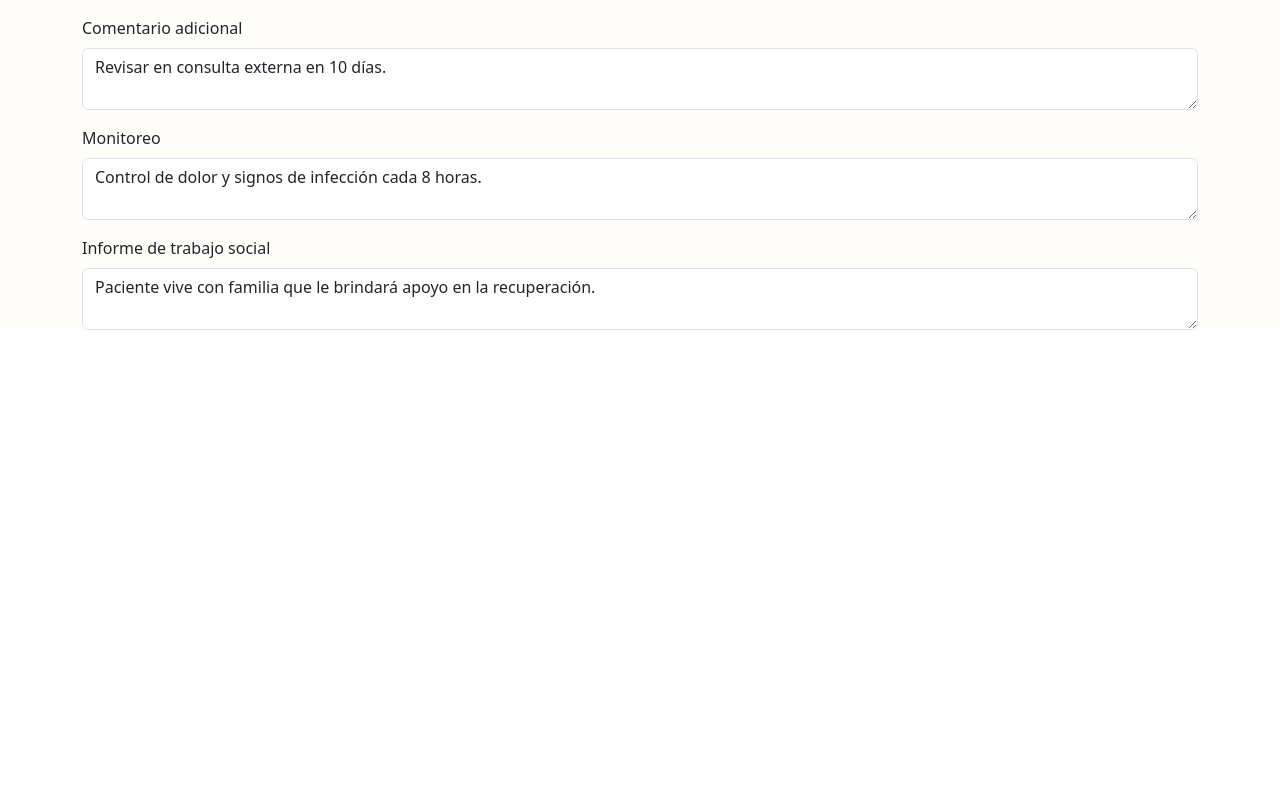
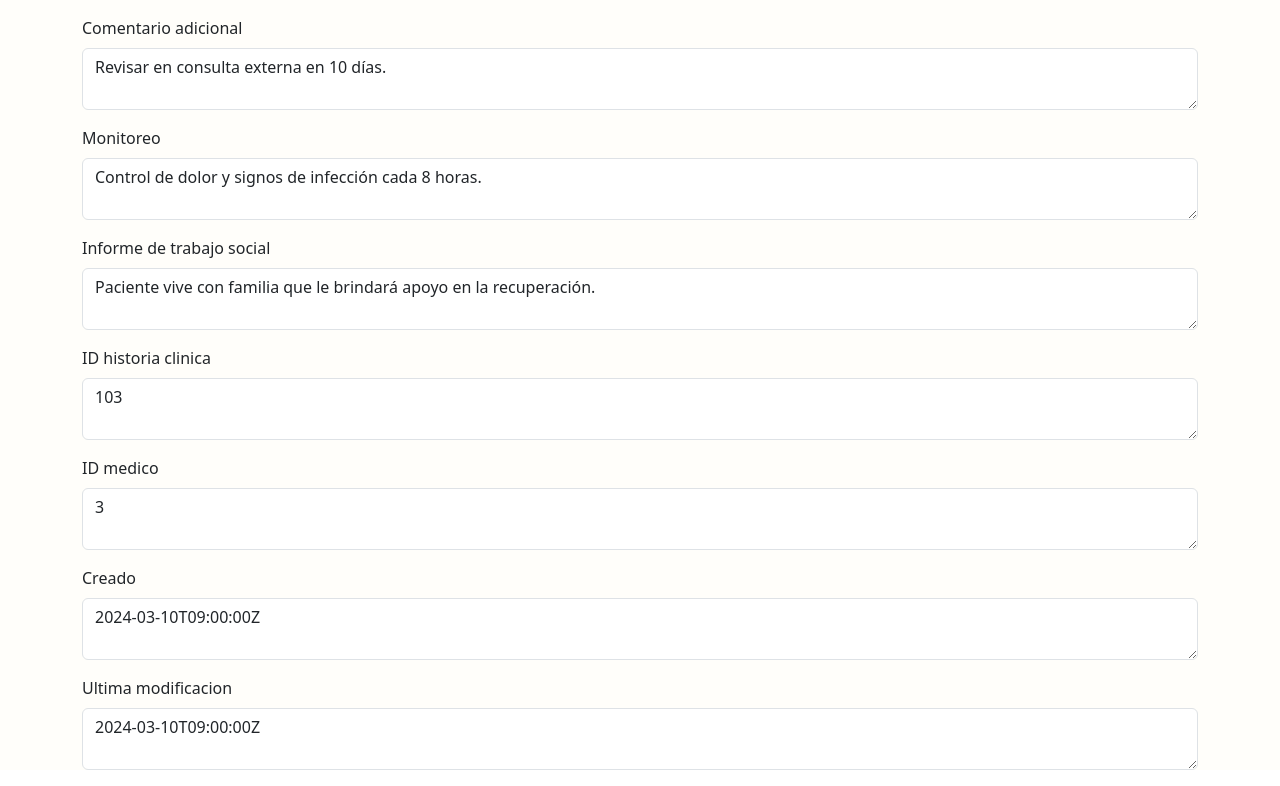
Before and after one commit to VictorVillazante/FrontendSistemaGestionInformacionConsultasMedicasExternasHospitalesTercerNivel, an Angular app: page /detalle-nota-referencia/1 in a window 1280 px wide. Shown: the part 1182-1968 px from the top of the page. Before the commit the page ends 1528 px from the top, so only its background shows below. Built offline with nearby package versions, Linux system fonts and the light colour scheme.

Commit message:
[Fix] aumentando informacion detalle nota de referencia

```diff
--- a/src/app/components/detalle-nota-referencia/detalle-nota-referencia.component.html
+++ b/src/app/components/detalle-nota-referencia/detalle-nota-referencia.component.html
@@ -57,6 +57,22 @@
         <label for="informeTrabajoSocial" class="form-label">Informe de trabajo social</label>
         <textarea id="informeTrabajoSocial" class="form-control" formControlName="informeTrabajoSocial" readonly></textarea>
       </div>
+      <div class="mb-3">
+        <label for="idHistoriaClinica" class="form-label">ID historia clinica</label>
+        <textarea id="idHistoriaClinica" class="form-control" formControlName="idHistoriaClinica" readonly></textarea>
+      </div>
+      <div class="mb-3">
+        <label for="idMedico" class="form-label">ID medico</label>
+        <textarea id="idMedico" class="form-control" formControlName="idMedico" readonly></textarea>
+      </div>
+      <div class="mb-3">
+        <label for="createdAt" class="form-label">Creado</label>
+        <textarea id="createdAt" class="form-control" formControlName="createdAt" readonly></textarea>
+      </div>
+      <div class="mb-3">
+        <label for="updatedAt" class="form-label">Ultima modificacion</label>
+        <textarea id="updatedAt" class="form-control" formControlName="updatedAt" readonly></textarea>
+      </div>
 
 
 
--- a/src/app/components/detalle-nota-referencia/detalle-nota-referencia.component.ts
+++ b/src/app/components/detalle-nota-referencia/detalle-nota-referencia.component.ts
@@ -28,7 +28,10 @@ export class DetalleNotaReferenciaComponent {
       idPaciente:[''],
       ciPaciente:[''],
       idHistoriaClinica:[''],
-      diagnosticoPresuntivo:['']
+      diagnosticoPresuntivo:[''],
+      idMedico:[''],
+      createdAt:[''],
+      updatedAt:['']
     });
   }
   ngOnInit(){
@@ -57,7 +60,6 @@ export class DetalleNotaReferenciaComponent {
         idMedico:data.idMedico,
         createdAt:data.createdAt,
         updatedAt:data.updatedAt,
-        deletedAt:data.deletedAt
       });
     });
   }
```
